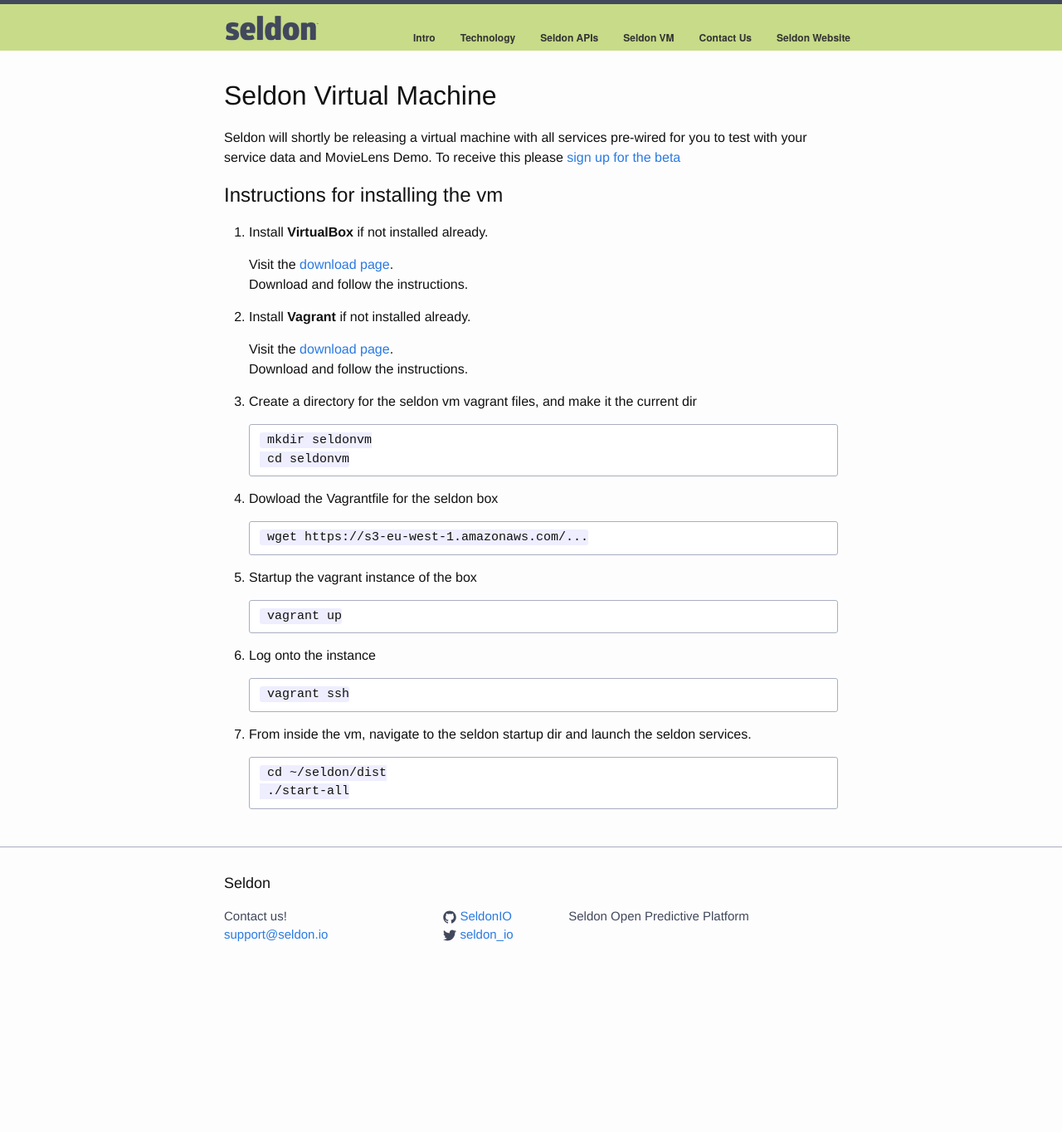
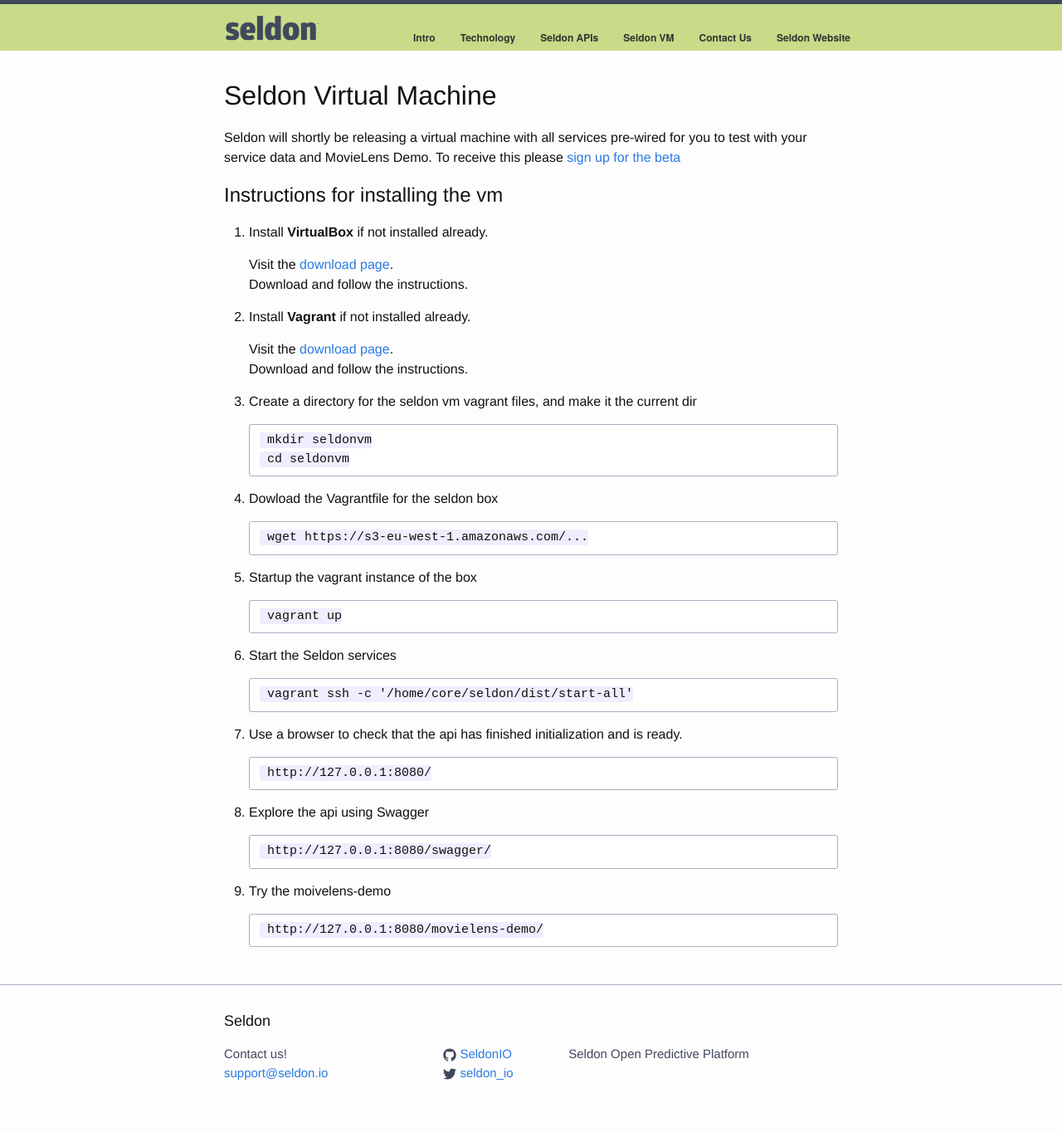
Before and after one commit to SeldonIO/seldonio.github.com, a Jekyll site: the page built from vm.md, in a window 1280 px wide. Shown: the whole page at 83% size. Built offline with Jekyll 4.4.1, drawn with Linux system fonts in a browser that asks for light colours; before the commit the page ends 1198 px from its top, so only the background shows below that.

Commit message:
updated the vm docs

```diff
--- a/vm.md
+++ b/vm.md
@@ -32,11 +32,18 @@ Seldon will shortly be releasing a virtual machine with all services pre-wired f
 
         vagrant up
 
-1. Log onto the instance
+1. Start the Seldon services
 
-        vagrant ssh
+        vagrant ssh -c '/home/core/seldon/dist/start-all'
 
-1. From inside the vm, navigate to the seldon startup dir and launch the seldon services.
+1. Use a browser to check that the api has finished initialization and is ready.
 
-        cd ~/seldon/dist
-        ./start-all
+        http://127.0.0.1:8080/
+
+1. Explore the api using Swagger
+
+        http://127.0.0.1:8080/swagger/
+
+1. Try the moivelens-demo
+
+        http://127.0.0.1:8080/movielens-demo/
```
